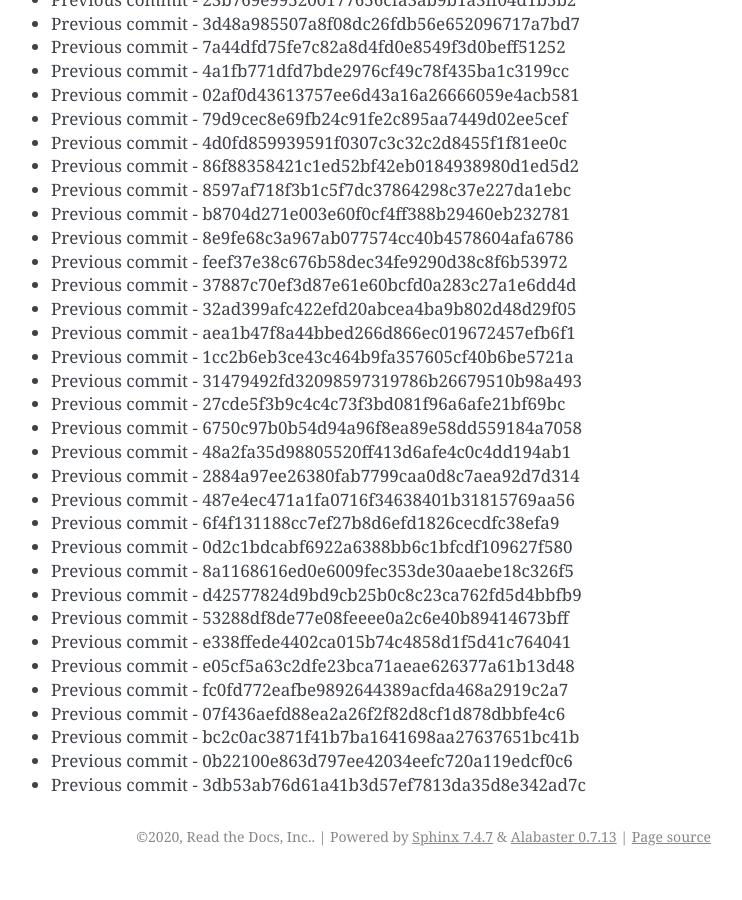
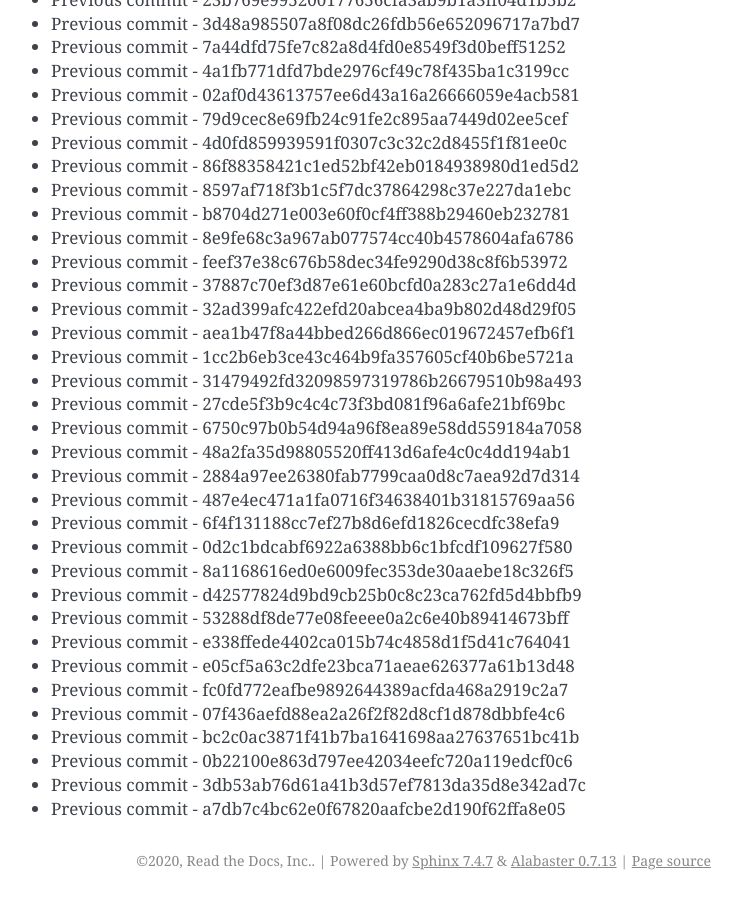
Before and after one commit to readthedocs/rtd-git-stresstest, a Sphinx documentation site: the page built from docs/updates.rst, in a window 1280 px wide and 900 px high, scrolled down 59791 px. Shown: the whole window, without its empty margins (399-1141 px from the left). Built offline with Sphinx 7.4.7, drawn with Linux system fonts in a browser that asks for light colours; before the commit the page ends 60667 px from its top, so only the background shows below that.

Commit message:
Generating commit from previous: a7db7c4bc62e0f67820aafcbe2d190f62ffa8e05

```diff
--- a/docs/updates.rst
+++ b/docs/updates.rst
@@ -2544,3 +2544,4 @@ It can be tested for any performance characteristics.
 * Previous commit - bc2c0ac3871f41b7ba1641698aa27637651bc41b
 * Previous commit - 0b22100e863d797ee42034eefc720a119edcf0c6
 * Previous commit - 3db53ab76d61a41b3d57ef7813da35d8e342ad7c
+* Previous commit - a7db7c4bc62e0f67820aafcbe2d190f62ffa8e05
```
